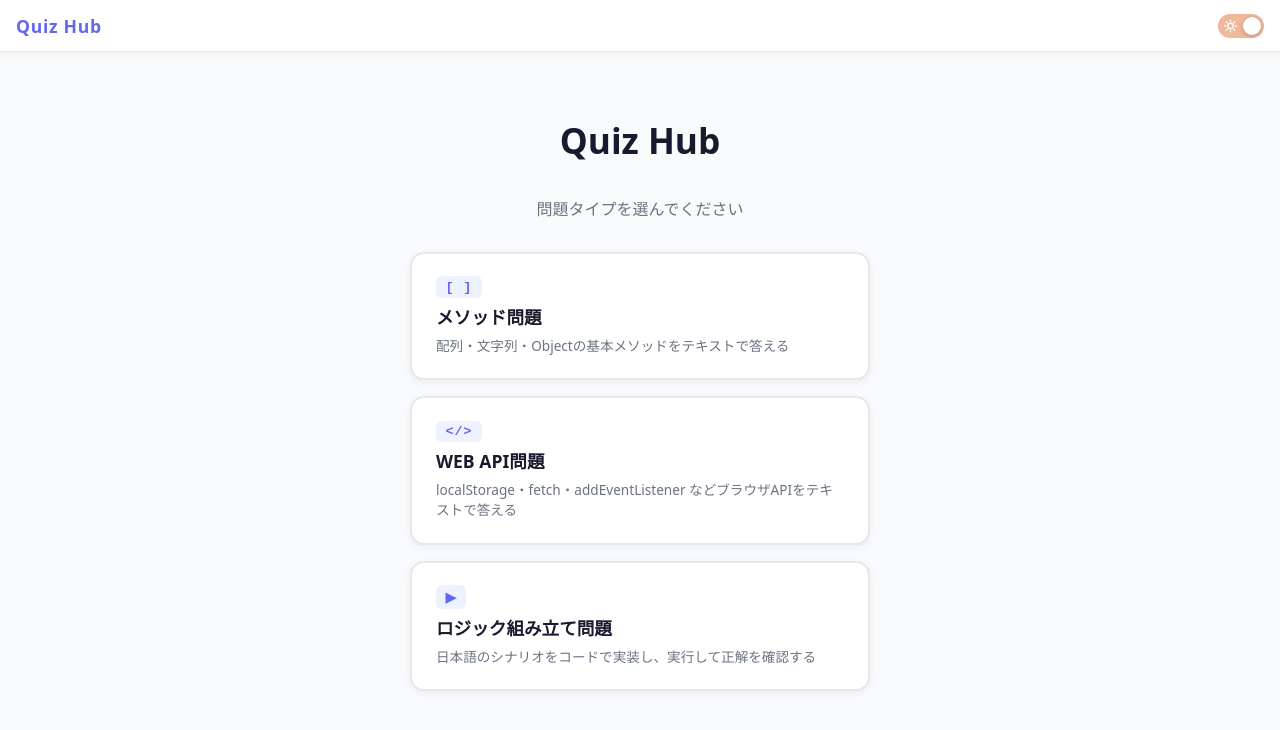
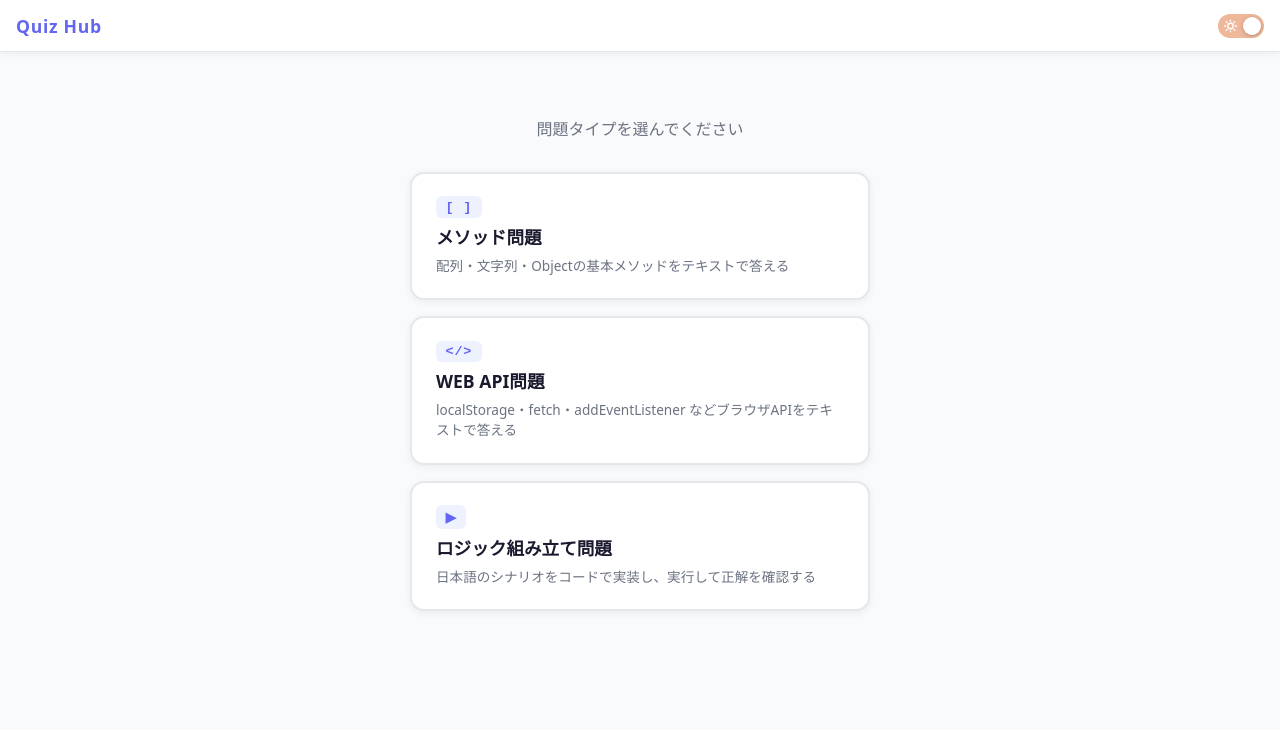
Before and after one commit to aico0315/quiz-hub, a React (Vite) app: page / in a window 1280 px wide. Shown: the top 730 px of the page. Built offline with nearby package versions, Linux system fonts and the light colour scheme.

Commit message:
ダッシュボードのタイトル「Quiz Hub」を削除
ヘッダーに表示されているため重複していた

Co-Authored-By: Claude Sonnet 4.6 (1M context) <noreply@anthropic.com>

```diff
--- a/src/components/DashboardScreen.tsx
+++ b/src/components/DashboardScreen.tsx
@@ -29,7 +29,6 @@ const quizTypes: { type: QuizType; icon: string; title: string; description: str
 export default function DashboardScreen({ onSelect }: Props) {
   return (
     <div className={styles.container}>
-      <h1 className={styles.title}>Quiz Hub</h1>
       <p className={styles.subtitle}>問題タイプを選んでください</p>
       <div className={styles.cards}>
         {quizTypes.map(({ type, icon, title, description }) => (
```
